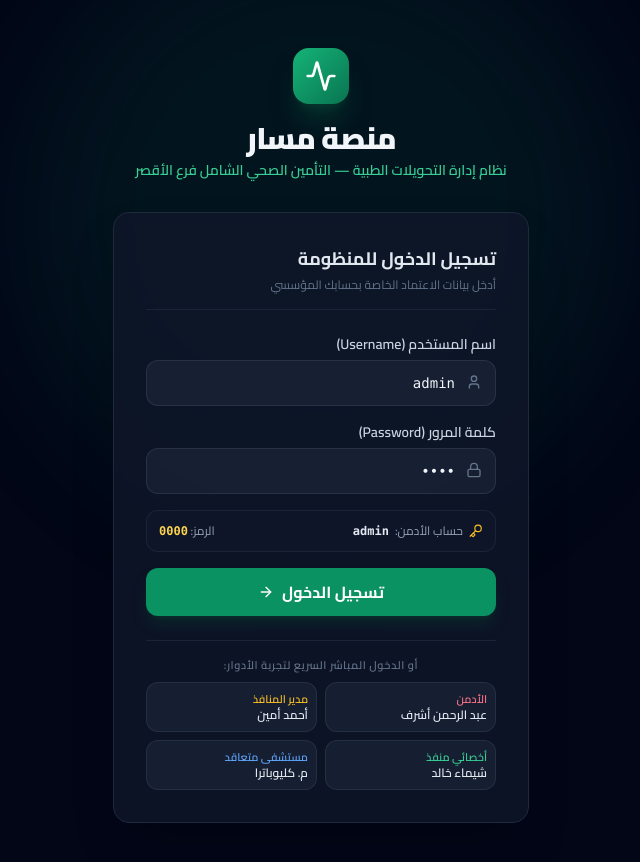
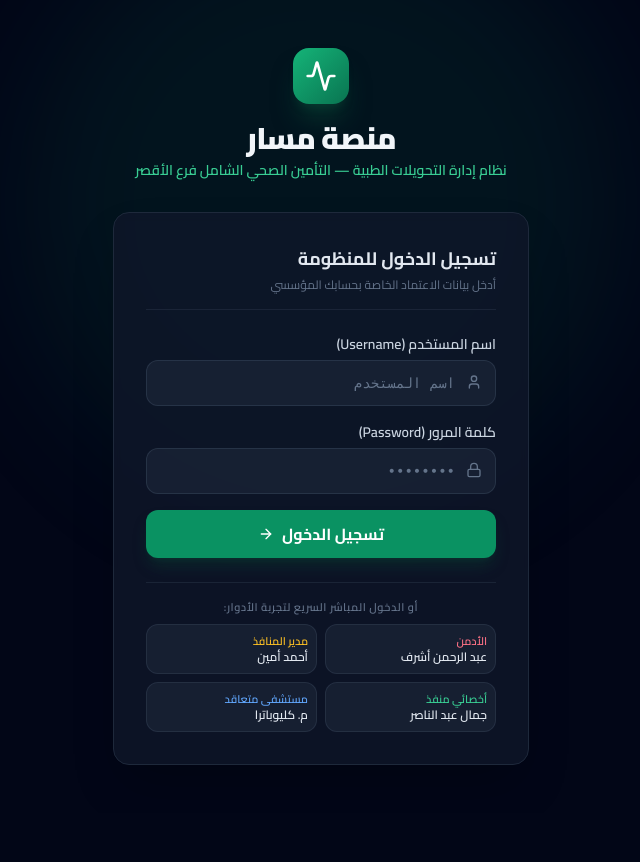
Before and after one commit to abdalrhmanashraf/uhia_refer, a React (Vite) app: page /login in a window 1280 px wide. Shown: the top 862 px of the page, without its empty margins (319-959 px from the left). After the commit the page ends 813 px from the top, so only its background shows below. Built offline with nearby package versions, Linux system fonts and the light colour scheme.

Commit message:
fix: Update specialist to Gamal Abdel Nasser & remove admin credentials hint from login UI

```diff
--- a/src/data/mockData.ts
+++ b/src/data/mockData.ts
@@ -6,7 +6,7 @@ export const MOCK_CREDENTIALS: Record<string, { password: string; userId: string
   'rahab.wahab':     { password: '1234', userId: 'u_director' },
   'ahmed.amin':      { password: '1234', userId: 'u_gates' },
   'sh.abdelhamed':   { password: '1234', userId: 'u_s1' },
-  'sh.khaled':       { password: '1234', userId: 'u_s2' },
+  'gamal.abdelnaser':{ password: '1234', userId: 'u_s2' },
   'm.gamal':         { password: '1234', userId: 'u_s3' },
   'z.harby':         { password: '1234', userId: 'u_s4' },
   'hosp.cleo':       { password: '1234', userId: 'u_h_cleo' },
@@ -62,9 +62,9 @@ export const mockUsers: User[] = [
   },
   {
     id: 'u_s2',
-    name: 'شيماء خالد بسطاوي عراقي',
-    email: 'sh.khaled@uhia-luxor.gov.eg',
-    username: 'sh.khaled',
+    name: 'جمال عبد الناصر',
+    email: 'gamal.abdelnaser@uhia-luxor.gov.eg',
+    username: 'gamal.abdelnaser',
     role: 'UNIT_SPECIALIST',
     unitId: 'unit_aqr_01',
     jobTitle: 'أخصائي منفذ — مركز طب أسرة العواميه',
--- a/src/pages/Login.tsx
+++ b/src/pages/Login.tsx
@@ -1,13 +1,13 @@
 import React, { useState } from 'react';
 import { useNavigate } from 'react-router-dom';
-import { Activity, Lock, User, AlertCircle, ArrowRight, Key } from 'lucide-react';
+import { Activity, Lock, User, AlertCircle, ArrowRight } from 'lucide-react';
 import { useAuth } from '../context/AuthContext';
 
 export function Login() {
   const navigate = useNavigate();
   const { login, switchUser } = useAuth();
-  const [username, setUsername] = useState('admin');
-  const [password, setPassword] = useState('0000');
+  const [username, setUsername] = useState('');
+  const [password, setPassword] = useState('');
   const [error, setError] = useState('');
   const [loading, setLoading] = useState(false);
 
@@ -69,7 +69,7 @@ export function Login() {
                   required
                   value={username}
                   onChange={e => setUsername(e.target.value)}
-                  placeholder="admin"
+                  placeholder="اسم المستخدم"
                   className="form-input pr-10 font-mono text-sm"
                 />
                 <User className="w-4 h-4 text-slate-500 absolute right-3.5 top-3.5" />
@@ -84,27 +84,17 @@ export function Login() {
                   required
                   value={password}
                   onChange={e => setPassword(e.target.value)}
-                  placeholder="••••"
+                  placeholder="••••••••"
                   className="form-input pr-10 font-mono text-sm"
                 />
                 <Lock className="w-4 h-4 text-slate-500 absolute right-3.5 top-3.5" />
               </div>
             </div>
 
-            <div className="p-3 rounded-xl bg-slate-900/80 border border-slate-800/80 flex items-center justify-between text-xs text-slate-400">
-              <span className="flex items-center gap-1.5">
-                <Key className="w-3.5 h-3.5 text-amber-400" />
-                حساب الأدمن: <strong className="text-slate-200 font-mono">admin</strong>
-              </span>
-              <span>
-                الرمز: <strong className="text-amber-300 font-mono">0000</strong>
-              </span>
-            </div>
-
             <button
               type="submit"
               disabled={loading}
-              className="btn-primary w-full justify-center py-3 text-base font-bold shadow-lg shadow-brand-900/40"
+              className="btn-primary w-full justify-center py-3 text-base font-bold shadow-lg shadow-brand-900/40 mt-2"
             >
               <span>تسجيل الدخول</span>
               <ArrowRight className="w-4 h-4" />
@@ -142,7 +132,7 @@ export function Login() {
                 className="p-2 rounded-xl bg-slate-800/60 hover:bg-slate-800 border border-slate-700/50 text-slate-200 font-semibold text-right transition-colors"
               >
                 <span className="block text-[11px] text-brand-400">أخصائي منفذ</span>
-                شيماء خالد
+                جمال عبد الناصر
               </button>
 
               <button
```
